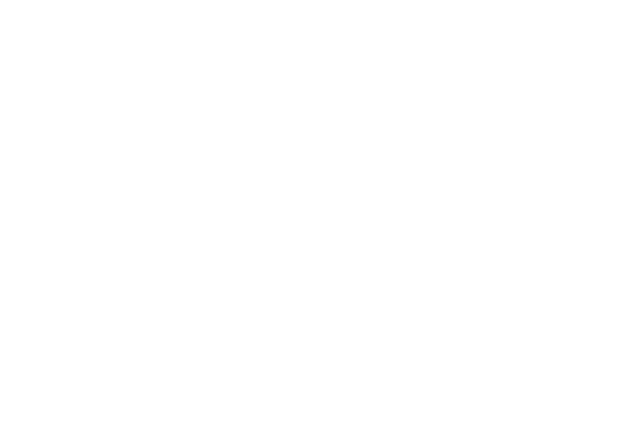
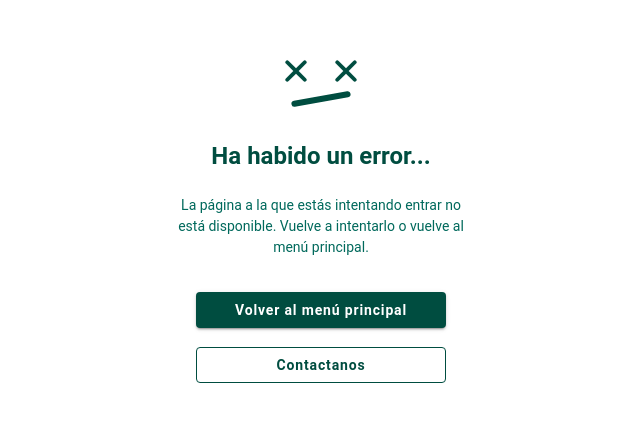
Before and after one commit to Proyecto-Intermodular-2DAM/ProyectoIntermodular_AplicacionVetcare, a React (Vite) app in the folder frontend-mobile/: page /error-page in a window 1280 px wide. Shown: the part 181-602 px from the top of the page, without its empty margins (319-959 px from the left). Built offline with nearby package versions, Linux system fonts and the light colour scheme.

Commit message:
feat: created error page

```diff
--- a/frontend-mobile/src/App.tsx
+++ b/frontend-mobile/src/App.tsx
@@ -4,6 +4,9 @@
 
 /* Theme variables */
 import Login from './pages/Login';
+/* import Signup from './pages/Signup'; */
+/* import ErrorLogin from './pages/ErrorLogin'; */
+import ErrorPage from './pages/ErrorPage';
 import Home from './pages/Home';
 
 
@@ -43,6 +46,9 @@
     <IonReactRouter>
       <IonRouterOutlet>
         <Route path="/login" component={Login} exact />
+        {/* <Route path="/signup" component={Signup} exact /> */}
+        {/* <Route path="/error-login" component={ErrorLogin} exact /> */}
+        <Route path="/error-page" component={ErrorPage} exact />
         <Route path="/home" component={Home} exact />
         <Redirect exact from="/" to="/login" />
       </IonRouterOutlet>
--- /dev/null
+++ b/frontend-mobile/src/pages/ErrorPage.tsx
@@ -0,0 +1,51 @@
+import React from 'react';
+import { IonContent, IonPage, IonButton, IonIcon } from '@ionic/react';
+import { close } from 'ionicons/icons';
+import '../theme/ErrorPage.css';
+import { useHistory } from 'react-router-dom';
+
+const ErrorPage: React.FC = () => {
+    const history = useHistory();
+
+    return (
+        <IonPage>
+            <IonContent className="error-page-content" fullscreen>
+                <div className="error-page-container">
+                    <div className="dead-face-icon">
+                        <div className="eyes-container">
+                            <IonIcon icon={close} className="eye-cross" />
+                            <IonIcon icon={close} className="eye-cross" />
+                        </div>
+                        <div className="mouth-line"></div>
+                    </div>
+
+                    <h1 className="error-page-title">Ha habido un error...</h1>
+
+                    <p className="error-page-message">
+                        La página a la que estás intentando entrar no está disponible.
+                        Vuelve a intentarlo o vuelve al menú principal.
+                    </p>
+
+                    <IonButton
+                        className="primary-button"
+                        expand="block"
+                        onClick={() => history.push('/home')}
+                    >
+                        Volver al menú principal
+                    </IonButton>
+
+                    <IonButton
+                        className="secondary-button"
+                        expand="block"
+                        fill="outline"
+                        onClick={() => console.log('Contactanos clicked')}
+                    >
+                        Contactanos
+                    </IonButton>
+                </div>
+            </IonContent>
+        </IonPage>
+    );
+};
+
+export default ErrorPage;
--- /dev/null
+++ b/frontend-mobile/src/theme/ErrorPage.css
@@ -0,0 +1,81 @@
+.error-page-content {
+    --background: #ffffff;
+}
+
+.error-page-container {
+    display: flex;
+    flex-direction: column;
+    justify-content: center;
+    align-items: center;
+    height: 100%;
+    padding: 20px;
+    text-align: center;
+}
+
+.dead-face-icon {
+    margin-bottom: 20px;
+    display: flex;
+    flex-direction: column;
+    align-items: center;
+}
+
+.eyes-container {
+    display: flex;
+    gap: 10px;
+    margin-bottom: 5px;
+}
+
+.eye-cross {
+    font-size: 40px;
+    color: #004d40;
+    /* Dark green */
+    font-weight: bold;
+    line-height: 1;
+}
+
+.mouth-line {
+    width: 60px;
+    height: 6px;
+    background-color: #004d40;
+    border-radius: 3px;
+    transform: rotate(-10deg);
+}
+
+.error-page-title {
+    color: #004d40;
+    font-size: 24px;
+    font-weight: bold;
+    margin-bottom: 10px;
+}
+
+.error-page-message {
+    color: #00695c;
+    font-size: 14px;
+    margin-bottom: 30px;
+    line-height: 1.5;
+    max-width: 300px;
+}
+
+.primary-button {
+    --background: #004d40;
+    --color: white;
+    --border-radius: 4px;
+    width: 100%;
+    max-width: 250px;
+    margin-bottom: 15px;
+    font-weight: bold;
+    text-transform: none;
+}
+
+.secondary-button {
+    --background: transparent;
+    --color: #004d40;
+    --border-color: #004d40;
+    --border-style: solid;
+    --border-width: 1px;
+    --border-radius: 4px;
+    width: 100%;
+    max-width: 250px;
+    font-weight: bold;
+    text-transform: none;
+}
```
